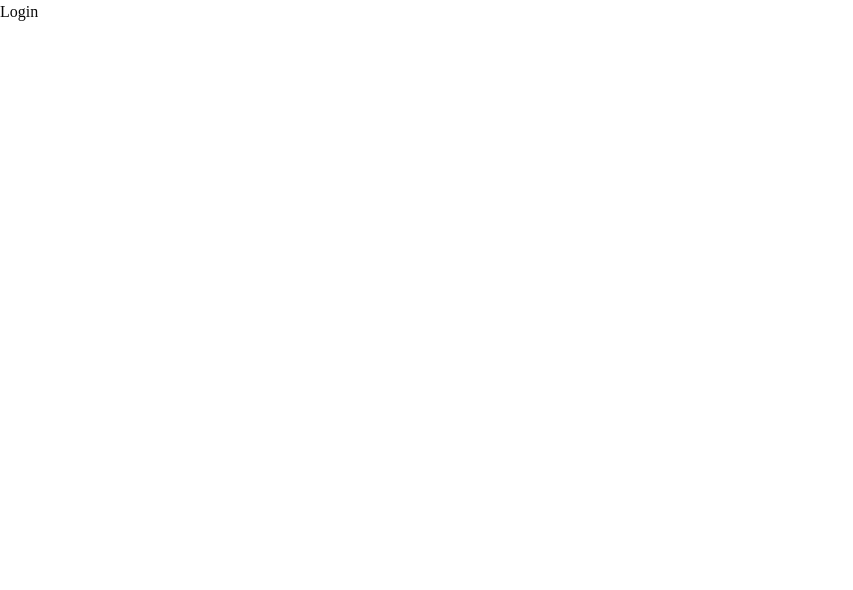
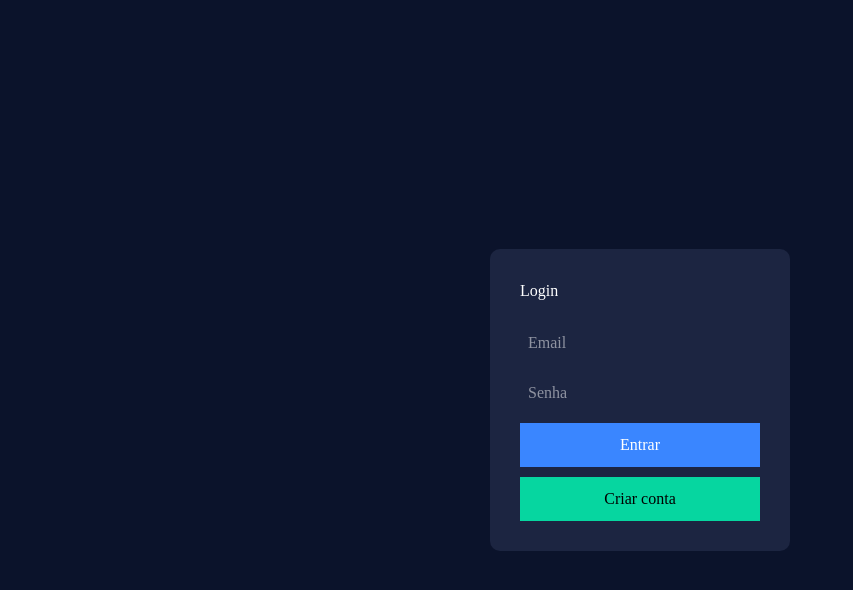
Before and after one commit to RDGRaniero-Rodrigo/ir-trade, a Next.js app: page /login in a window 1280 px wide. Shown: the top 590 px of the page, without its empty margins (0-853 px from the left). Built offline with nearby package versions, Linux system fonts and the light colour scheme; no server answers.

Commit message:
login funcionando

```diff
--- a/src/app/login/page.tsx
+++ b/src/app/login/page.tsx
@@ -1,5 +1,124 @@
+"use client";
+
+import { useState } from "react";
+import { createClient } from "@/lib/supabase/client";
+
 export const dynamic = "force-dynamic";
 
 export default function LoginPage() {
-  return <div>Login</div>;
+  const supabase = createClient();
+
+  const [email, setEmail] = useState("");
+  const [senha, setSenha] = useState("");
+  const [loading, setLoading] = useState(false);
+  const [mensagem, setMensagem] = useState("");
+
+  const handleLogin = async () => {
+    setLoading(true);
+    setMensagem("");
+
+    const { error } = await supabase.auth.signInWithPassword({
+      email,
+      password: senha,
+    });
+
+    if (error) {
+      setMensagem("Erro ao fazer login");
+    } else {
+      window.location.href = "/dashboard";
+    }
+
+    setLoading(false);
+  };
+
+  const handleSignup = async () => {
+    setLoading(true);
+    setMensagem("");
+
+    const { error } = await supabase.auth.signUp({
+      email,
+      password: senha,
+    });
+
+    if (error) {
+      setMensagem("Erro ao criar conta");
+    } else {
+      setMensagem("Conta criada! Verifique seu email.");
+    }
+
+    setLoading(false);
+  };
+
+  return (
+    <div
+      style={{
+        display: "flex",
+        height: "100vh",
+        justifyContent: "center",
+        alignItems: "center",
+        background: "#0b132b",
+        color: "white",
+      }}
+    >
+      <div
+        style={{
+          background: "#1c2541",
+          padding: 30,
+          borderRadius: 10,
+          width: 300,
+        }}
+      >
+        <h2 style={{ marginBottom: 20 }}>Login</h2>
+
+        <input
+          type="email"
+          placeholder="Email"
+          value={email}
+          onChange={(e) => setEmail(e.target.value)}
+          style={{ width: "100%", marginBottom: 10, padding: 8 }}
+        />
+
+        <input
+          type="password"
+          placeholder="Senha"
+          value={senha}
+          onChange={(e) => setSenha(e.target.value)}
+          style={{ width: "100%", marginBottom: 10, padding: 8 }}
+        />
+
+        <button
+          onClick={handleLogin}
+          disabled={loading}
+          style={{
+            width: "100%",
+            padding: 10,
+            marginBottom: 10,
+            background: "#3a86ff",
+            color: "white",
+            border: "none",
+          }}
+        >
+          {loading ? "Entrando..." : "Entrar"}
+        </button>
+
+        <button
+          onClick={handleSignup}
+          disabled={loading}
+          style={{
+            width: "100%",
+            padding: 10,
+            background: "#06d6a0",
+            color: "black",
+            border: "none",
+          }}
+        >
+          Criar conta
+        </button>
+
+        {mensagem && (
+          <p style={{ marginTop: 10, fontSize: 14 }}>{mensagem}</p>
+        )}
+      </div>
+    </div>
+  );
 }
```
